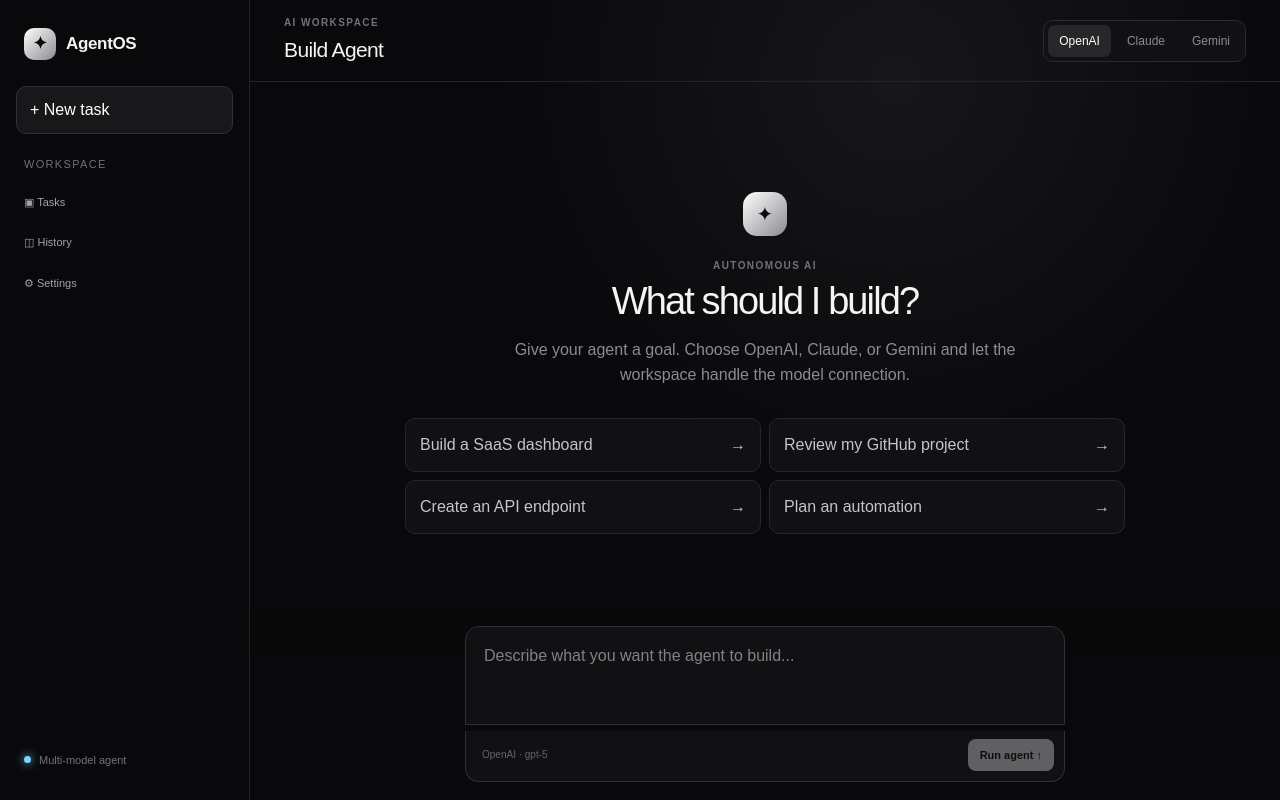
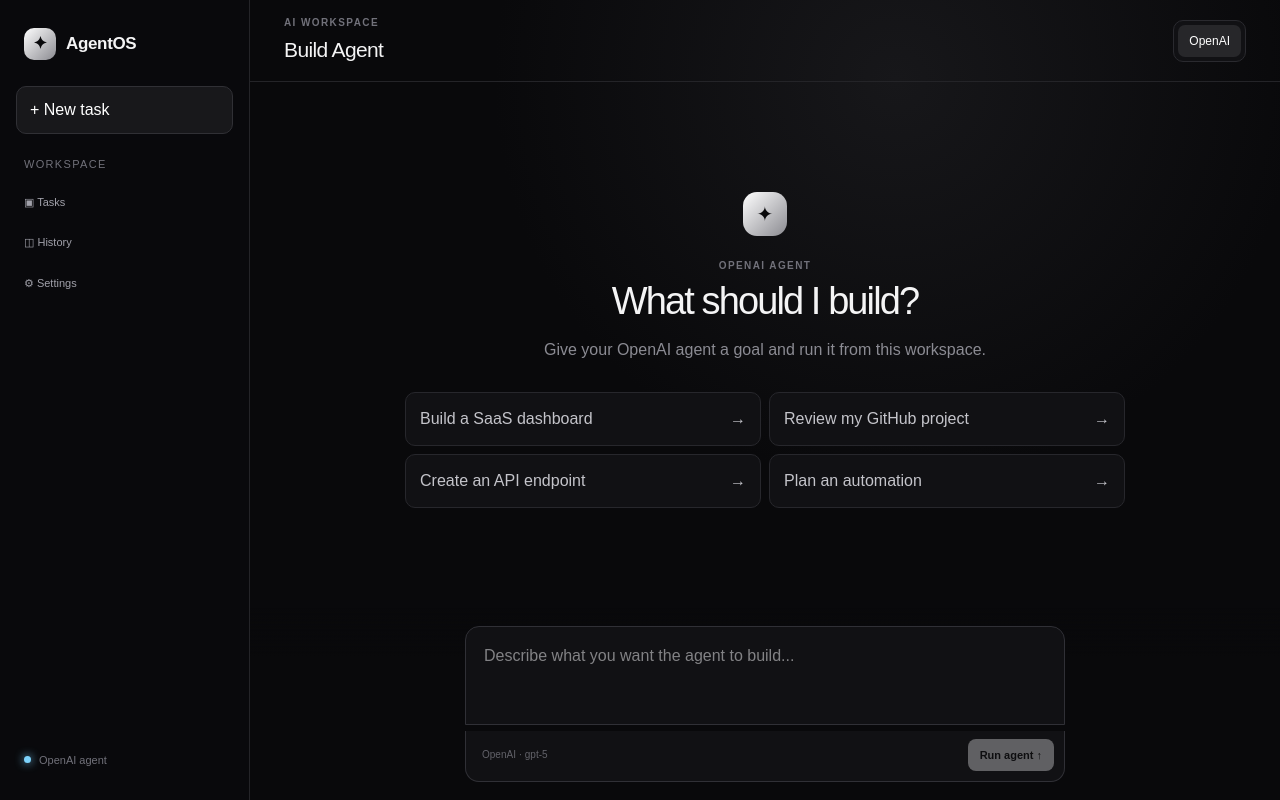
Before and after one commit to jacm1393-boop/nextjs-boilerplate, a Next.js app: page / in a window 1280 px wide. Built offline with nearby package versions, Linux system fonts and the light colour scheme.

Commit message:
Simplify agent UI to OpenAI only

```diff
--- a/app/page.tsx
+++ b/app/page.tsx
@@ -1,26 +1,13 @@
 "use client";
 
-import { useMemo, useState } from "react";
+import { useState } from "react";
 
-type Provider = "openai" | "anthropic" | "gemini";
 type Message = { role: "user" | "assistant"; content: string };
 
-const providers: { id: Provider; label: string; model: string }[] = [
-  { id: "openai", label: "OpenAI", model: "gpt-5" },
-  { id: "anthropic", label: "Claude", model: "claude-sonnet-4-5" },
-  { id: "gemini", label: "Gemini", model: "gemini-2.5-pro" },
-];
-
 export default function Home() {
-  const [provider, setProvider] = useState<Provider>("openai");
   const [message, setMessage] = useState("");
   const [messages, setMessages] = useState<Message[]>([]);
   const [loading, setLoading] = useState(false);
-
-  const activeProvider = useMemo(
-    () => providers.find((item) => item.id === provider) ?? providers[0],
-    [provider],
-  );
 
   async function sendMessage() {
     const content = message.trim();
@@ -35,7 +22,7 @@
       const response = await fetch("/api/agent", {
         method: "POST",
         headers: { "Content-Type": "application/json" },
-        body: JSON.stringify({ provider, messages: nextMessages }),
+        body: JSON.stringify({ messages: nextMessages }),
       });
       const data = await response.json();
       if (!response.ok) throw new Error(data.error ?? "Agent request failed");
@@ -56,39 +43,37 @@
         <div className="brand"><span className="brand-mark">✦</span><span>AgentOS</span></div>
         <button className="new-chat" onClick={() => setMessages([])}>+ New task</button>
         <div className="sidebar-section"><span>WORKSPACE</span><button>▣ Tasks</button><button>◫ History</button><button>⚙ Settings</button></div>
-        <div className="sidebar-footer"><span className="status-dot" /> Multi-model agent</div>
+        <div className="sidebar-footer"><span className="status-dot" /> OpenAI agent</div>
       </aside>
 
       <section className="workspace">
         <header className="topbar">
           <div><p className="eyebrow">AI WORKSPACE</p><h1>Build Agent</h1></div>
-          <div className="provider-picker">
-            {providers.map((item) => <button key={item.id} className={provider === item.id ? "provider active" : "provider"} onClick={() => setProvider(item.id)}>{item.label}</button>)}
-          </div>
+          <div className="provider-picker"><span className="provider active">OpenAI</span></div>
         </header>
 
         <div className="chat-area">
           {messages.length === 0 ? (
             <div className="hero">
               <div className="hero-icon">✦</div>
-              <p className="eyebrow">AUTONOMOUS AI</p>
+              <p className="eyebrow">OPENAI AGENT</p>
               <h2>What should I build?</h2>
-              <p>Give your agent a goal. Choose OpenAI, Claude, or Gemini and let the workspace handle the model connection.</p>
+              <p>Give your OpenAI agent a goal and run it from this workspace.</p>
               <div className="suggestions">
                 {["Build a SaaS dashboard", "Review my GitHub project", "Create an API endpoint", "Plan an automation"].map((item) => <button key={item} onClick={() => setMessage(item)}>{item} <span>→</span></button>)}
               </div>
             </div>
           ) : (
             <div className="messages">
-              {messages.map((item, index) => <div className={item.role === "user" ? "message user" : "message assistant"} key={`${item.role}-${index}`}><div className="message-label">{item.role === "user" ? "YOU" : activeProvider.label.toUpperCase()}</div><div className="message-content">{item.content}</div></div>)}
-              {loading && <div className="message assistant"><div className="message-label">{activeProvider.label.toUpperCase()}</div><div className="typing"><i /><i /><i /></div></div>}
+              {messages.map((item, index) => <div className={item.role === "user" ? "message user" : "message assistant"} key={`${item.role}-${index}`}><div className="message-label">{item.role === "user" ? "YOU" : "OPENAI"}</div><div className="message-content">{item.content}</div></div>)}
+              {loading && <div className="message assistant"><div className="message-label">OPENAI</div><div className="typing"><i /><i /><i /></div></div>}
             </div>
           )}
         </div>
 
         <form className="composer" onSubmit={(event) => { event.preventDefault(); void sendMessage(); }}>
           <textarea value={message} onChange={(event) => setMessage(event.target.value)} placeholder="Describe what you want the agent to build..." rows={3} onKeyDown={(event) => { if (event.key === "Enter" && !event.shiftKey) { event.preventDefault(); void sendMessage(); } }} />
-          <div className="composer-footer"><span>{activeProvider.label} · {activeProvider.model}</span><button type="submit" disabled={loading || !message.trim()}>{loading ? "Working…" : "Run agent ↑"}</button></div>
+          <div className="composer-footer"><span>OpenAI · gpt-5</span><button type="submit" disabled={loading || !message.trim()}>{loading ? "Working…" : "Run agent ↑"}</button></div>
         </form>
       </section>
     </main>
```
